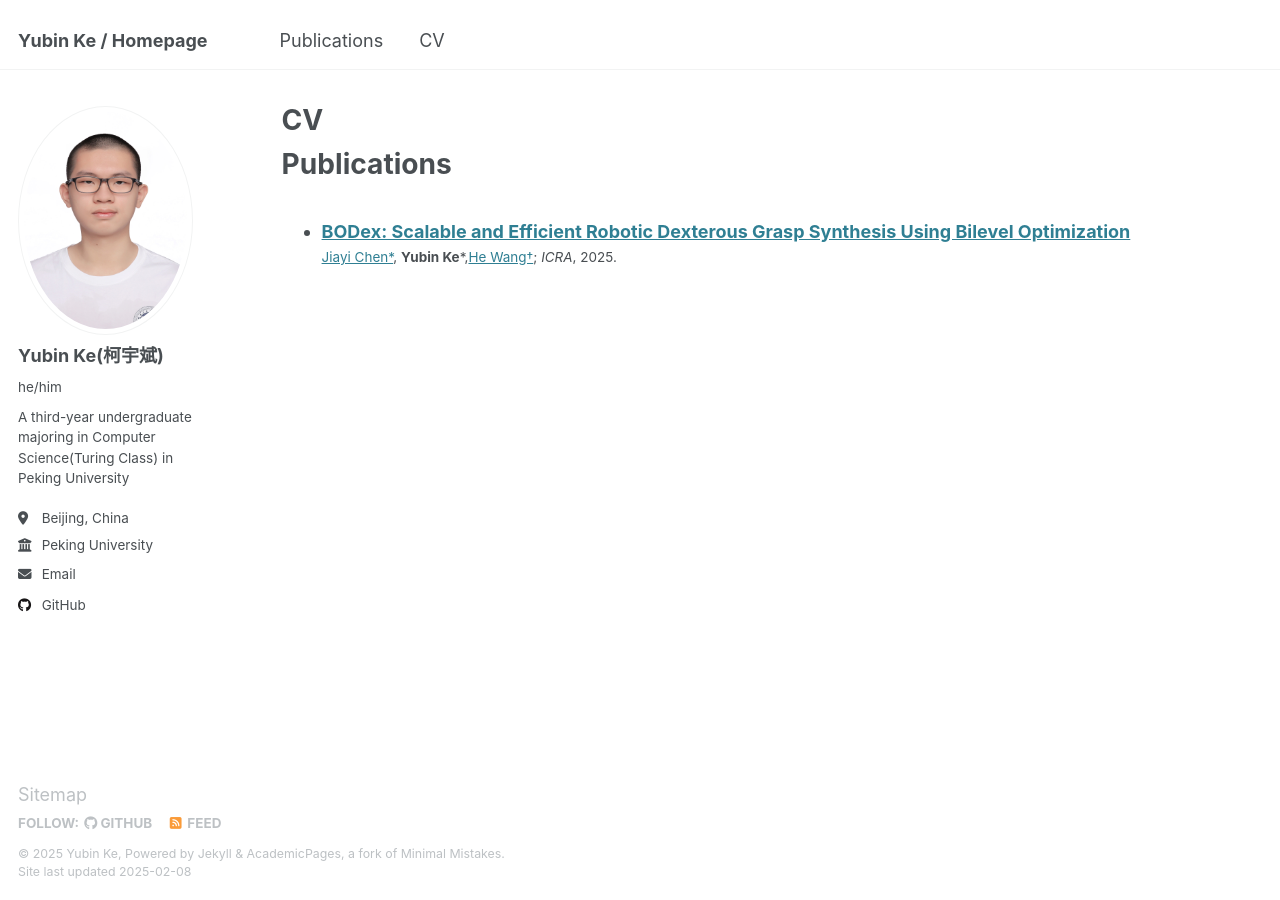
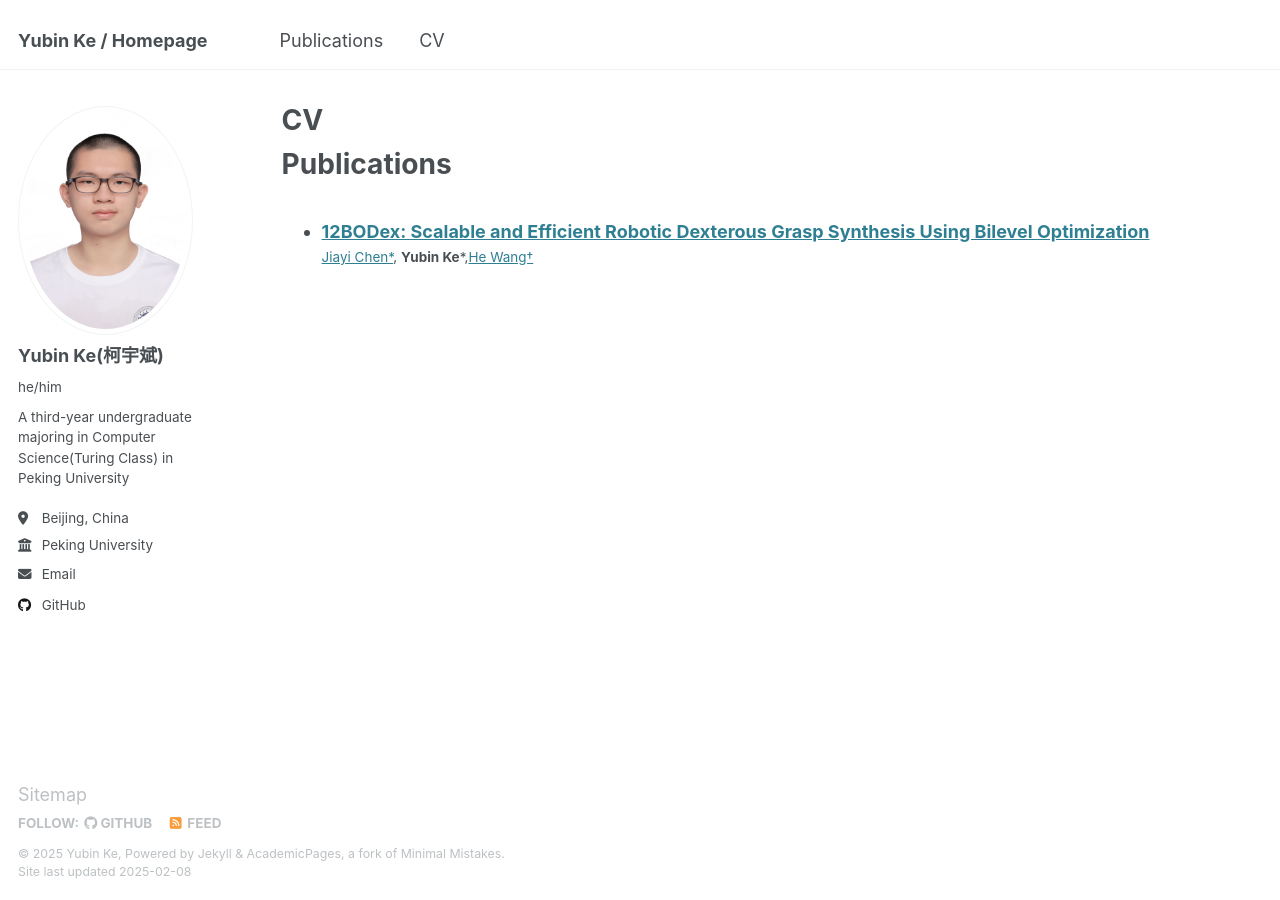
Before and after one commit to GFRL/GFRL.github.io, a Jekyll site: the page built from _pages/cv.md, in a window 1280 px wide. Built offline with Jekyll 4.4.1, drawn with Linux system fonts in a browser that asks for light colours; part of the change alters nothing that is shown.

Commit message:
Update archive-single-cv.html

```diff
--- a/_includes/archive-single-cv.html
+++ b/_includes/archive-single-cv.html
@@ -28,17 +28,17 @@
     {% endif %}
     <h3 class="archive__item-title" itemprop="headline">
       {% if post.collection == "publications"%}
-        <a href="{{ post.pub_project_href }}" rel="permalink">{{ title }}</a>
+        <a href="{{ post.pub_project_href }}" rel="permalink">12{{ title }}</a>
       {% elsif post.link %}
         <a href="{{ post.link }}">{{ title }}12</a> <a href="{{ base_path }}{{ post.url }}" rel="permalink"><i class="fa fa-link" aria-hidden="true" title="permalink"></i><span class="sr-only">Permalink</span></a>
       {% else %}
-        <a href="{{ base_path }}{{ post.url }}" rel="permalink">{{ title }}</a>
+        <a href="{{ base_path }}{{ post.url }}" rel="permalink">123{{ title }}</a>
       {% endif %}
     </h3>
     {% if post.read_time %}
       <p class="page__meta"><i class="fa fa-clock" aria-hidden="true"></i> {% include read-time.html %}</p>
     {% endif %}
-    {% if post.venue%}<p class="archive__item-excerpt" itemprop="description">{{ post.citation }}</p> {% endif %}
+    {% if post.venue%}<p class="archive__item-excerpt" itemprop="description">{{ post.pub_authors }}</p> {% endif %}
     </li>
  </article>
 </div>
```
